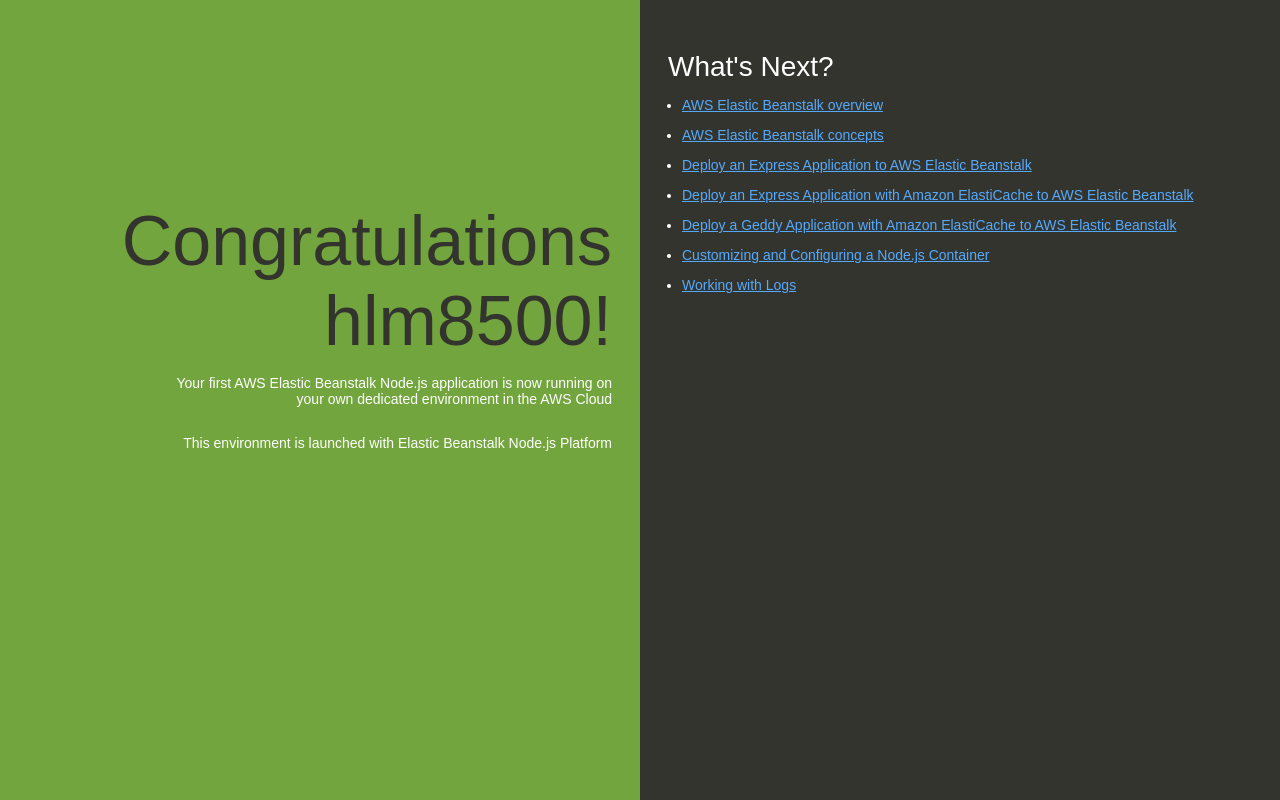
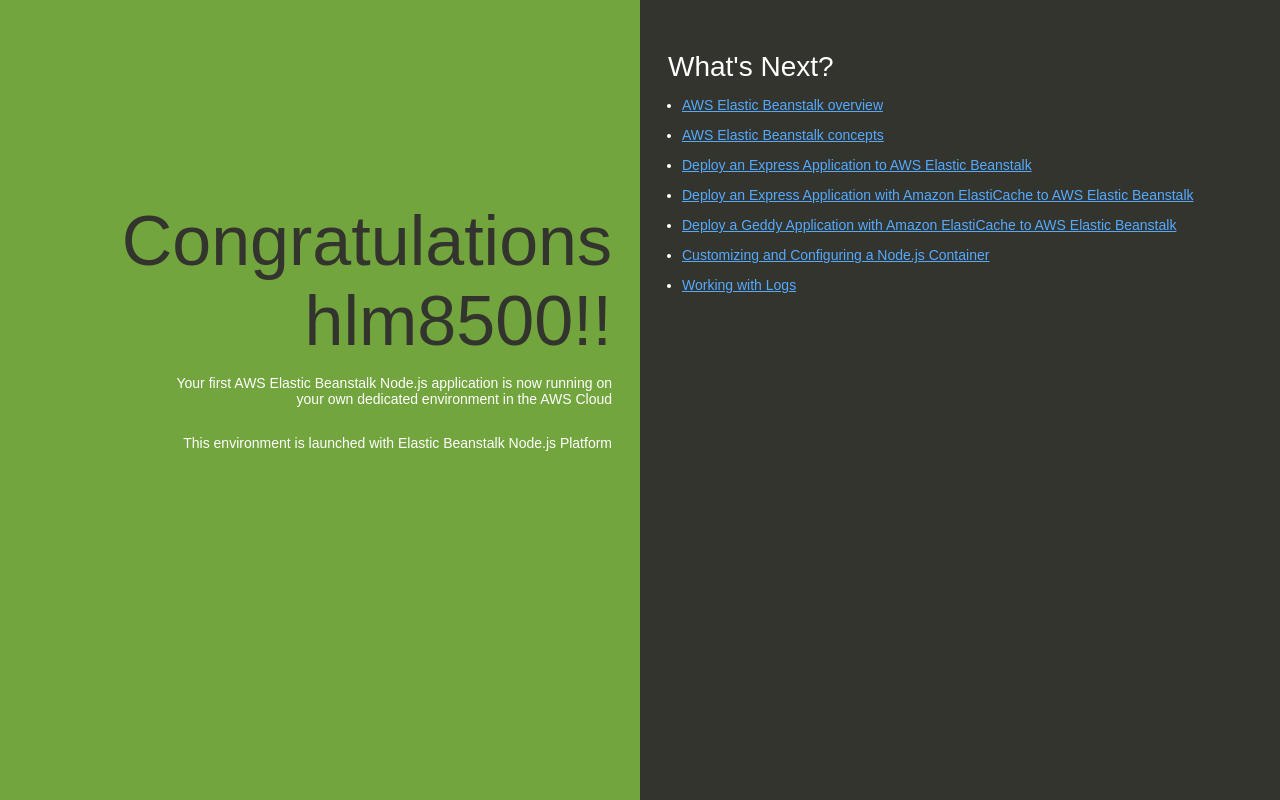
Before and after one commit to heathermoses/hlm8500-test-node-app, a website: page index.html in a window 1280 px wide. Drawn offline with Linux system fonts and the light colour scheme.

Commit message:
test continuous delivery again

```diff
--- a/index.html
+++ b/index.html
@@ -74,7 +74,7 @@
   </head>
   <body>
     <div class="textColumn">
-      <h1>Congratulations hlm8500!</h1>
+      <h1>Congratulations hlm8500!!</h1>
       <p>Your first AWS Elastic Beanstalk Node.js application is now running on your own dedicated environment in the AWS Cloud</p>
       <p>This environment is launched with Elastic Beanstalk Node.js Platform</p>
     </div>
```
